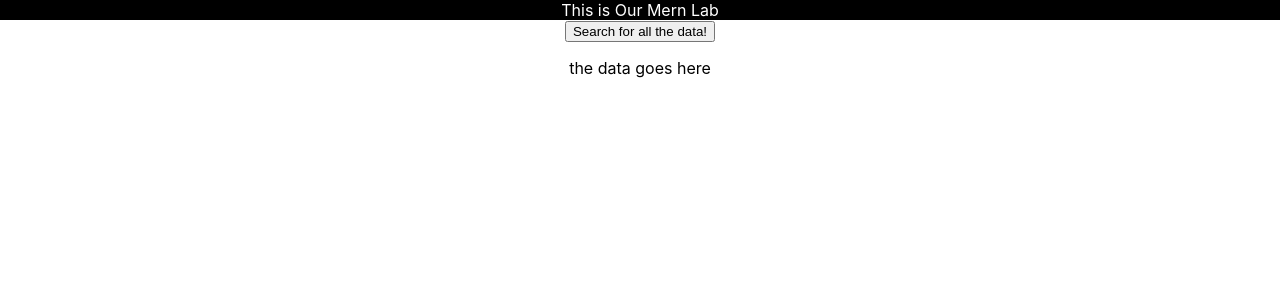
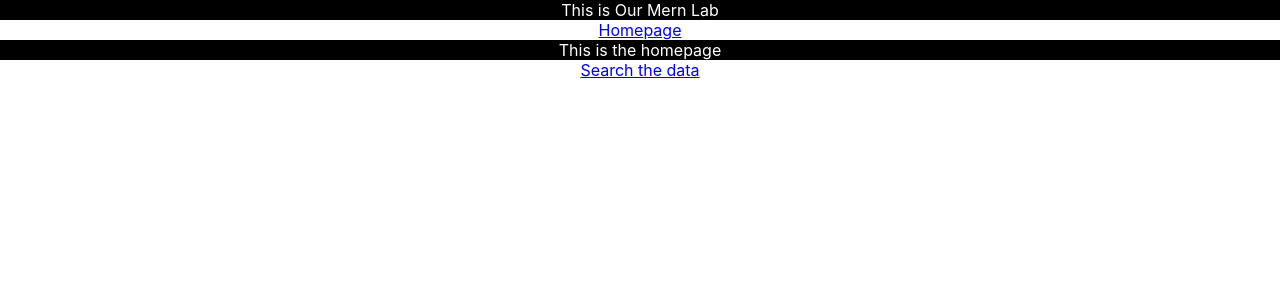
Before and after one commit to TymothyJHanks/SEI32-MERN-Lab-, a React (Create React App) app in the folder mern-lab/: page / in a window 1280 px wide. Shown: the top 300 px of the page. Built offline with nearby package versions, Linux system fonts and the light colour scheme.

Commit message:
added routes and different pages pull up

```diff
--- a/mern-lab/src/App.js
+++ b/mern-lab/src/App.js
@@ -9,6 +9,7 @@ import axios from "axios";
 //Importing Other Components
 import Search from "./Search"
 import Header from "./Header"
+import Homepage from "./Homepage"
 
 
 const apiURL = "place Url here"
@@ -34,6 +35,9 @@ class App extends Component {
       .catch(err => {
         console.log(err);
       });
+
+      this.setState({})
+
   }
 //put in setState and routes and links
 
@@ -43,7 +47,12 @@ class App extends Component {
     return (
       <div className="App">
         <Header></Header>
-        <Search ApiCall={this.handleSearchSubmit}></Search>
+
+        <Link to="/">Homepage</Link>
+        <Route path="/" exact component={Homepage}></Route>
+
+        <Link to="/searchComponent">Search the data</Link>
+        <Route path="/searchComponent" exact component={Search}></Route>
       </div>
     );
   }
--- /dev/null
+++ b/mern-lab/src/Homepage.js
@@ -0,0 +1,17 @@
+import React, {Component} from "react"
+
+class Homepage extends Component {
+    constructor(props){
+        super(props)
+
+    }
+    render(){
+        return(
+            <div className="headerWrapper">
+                <header>This is the homepage</header>
+            </div>
+        )
+    }
+}
+
+export default Homepage
--- a/mern-lab/src/Search.js
+++ b/mern-lab/src/Search.js
@@ -9,8 +9,13 @@ class Search extends Component {
         this.state ={
             ApiData: this.props.ApiCall
         }
+        //binding goes here example - this.handleSearchSubmit = this.handleSearchSubmit.bind(this)
+
     }
+    //manipulating state functions goes here
 
+    //create a state function to map through the JSON data from the URL and print things
+    // MappingShit()
 
     render(){
         return(
```
